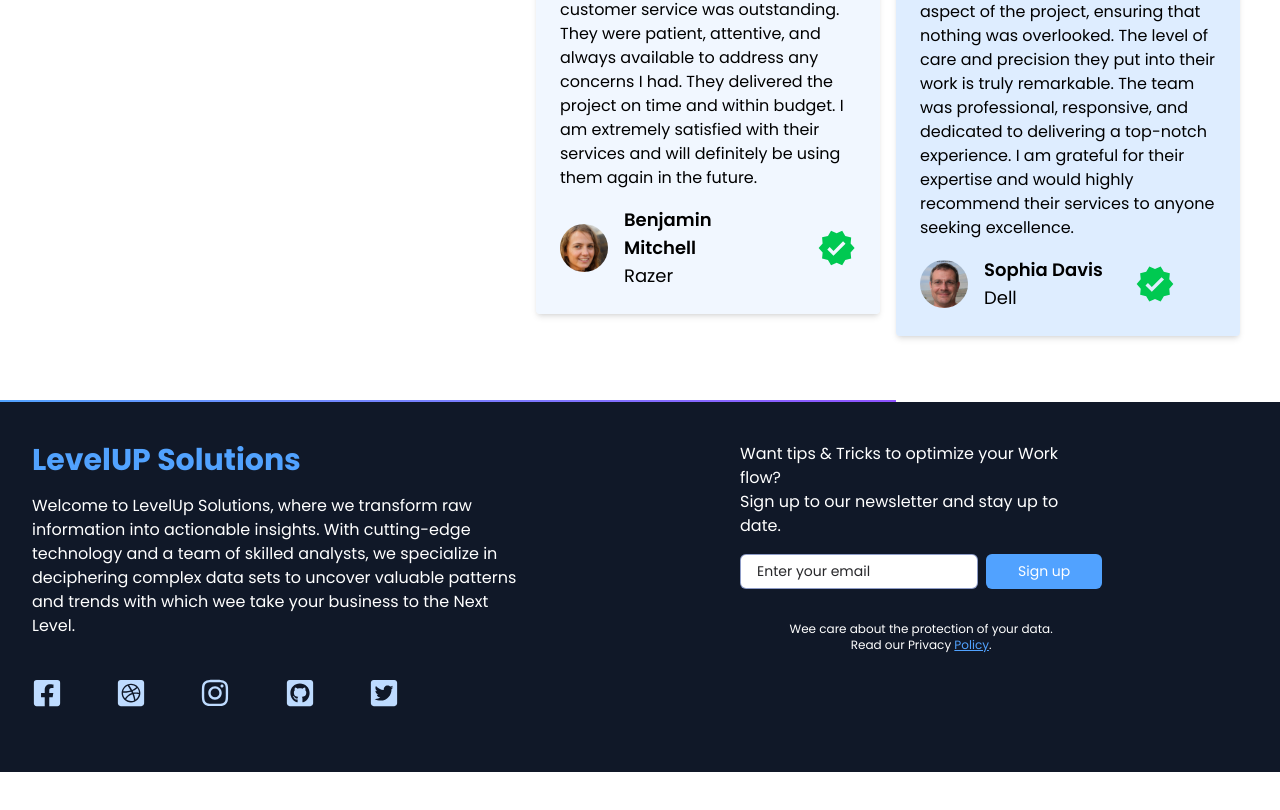
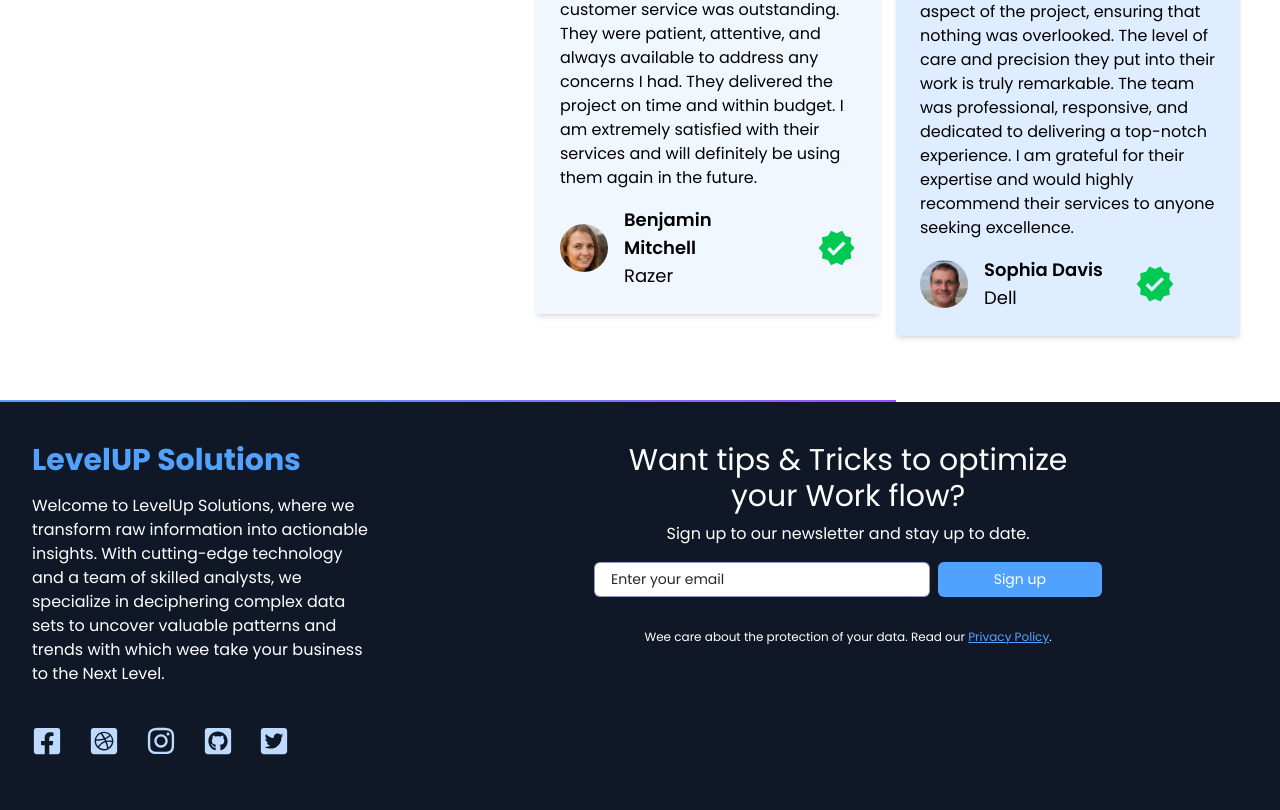
Before and after one commit to PizaaRiaaa/levelup-solutions-agency-app, a React (Vite) app: page / in a window 1280 px wide. Shown: the part 5274-6084 px from the top of the page. Before the commit the page ends 6046 px from the top, so only its background shows below. Built offline with nearby package versions, Linux system fonts and the light colour scheme.

Commit message:
feat: adjusted footer width

```diff
--- a/src/components/Footer/Footer.tsx
+++ b/src/components/Footer/Footer.tsx
@@ -5,10 +5,10 @@ export const Footer = () => {
         <div className="overflow-x-hidden max-w-screen font-poppins">
             {/* footer top section */}
             <div className="sm:flex justify-between py-10 px-8 grid bg-gray-900">
-                <div className="text-white w-full">
+                <div className="text-white w-1/2">
                     <h1 className="w-full text-3xl font-bold cursor-pointer text-blue-400">LevelUP Solutions</h1>
                     <p className="py-4">Welcome to LevelUp Solutions, where we transform raw information into actionable insights. With cutting-edge technology and a team of skilled analysts, we specialize in deciphering complex data sets to uncover valuable patterns and trends with which wee take your business to the Next Level.</p>
-                    <div className="flex md:w-[75%] justify-between my-6 text-blue-200">
+                    <div className="flex md:w-[75%] gap-2 justify-between my-6 text-blue-200">
                         {/* social media icons */}
                         <FaFacebookSquare size={30} className="cursor-pointer" />
                         <FaDribbbleSquare size={30} className="cursor-pointer" />
@@ -18,8 +18,8 @@ export const Footer = () => {
                     </div>
                 </div>
                 <div className="text-white w-full sm:w-[900px] sm:ml-[18%] sm:mr-[12%] sm:pt-0">
-                    <div>
-                        <h1>Want tips & Tricks to optimize your Work flow?</h1>
+                    <div className="flex flex-col gap-2 text-center">
+                        <p className="text-xl sm:text-3xl text-center">Want tips & Tricks to optimize your Work flow?</p>
                         <p>Sign up to our newsletter and stay up to date.</p>
                     </div>
                     <div className="my-4">
@@ -28,7 +28,7 @@ export const Footer = () => {
                             <button className="bg-blue-400 mx-auto text-sm w-1/2 hover:cursor-pointer rounded-md hover:bg-blue-500">Sign up</button>
                         </div>
                     </div>
-                    <p className="text-xs mx-10 flex-col text-center pt-4">Wee care about the protection of your data. Read our Privacy <span className="underline cursor-pointer text-blue-400">Policy</span>.</p>
+                    <p className="text-xs mx-10 flex-col text-center pt-4">Wee care about the protection of your data. Read our <span className="underline cursor-pointer text-blue-400">Privacy Policy</span>.</p>
                 </div>
             </div>
             {/* footer top section end */}
```
